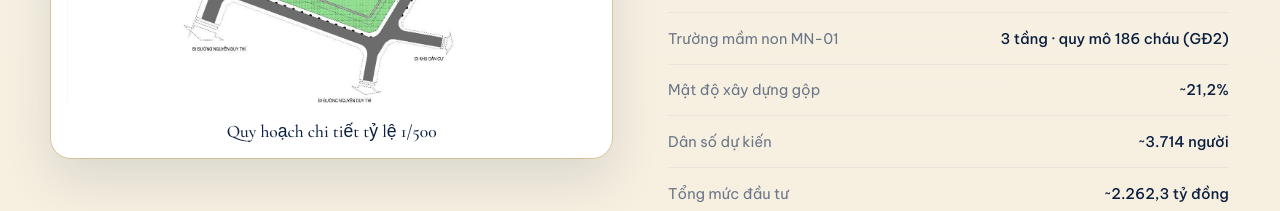
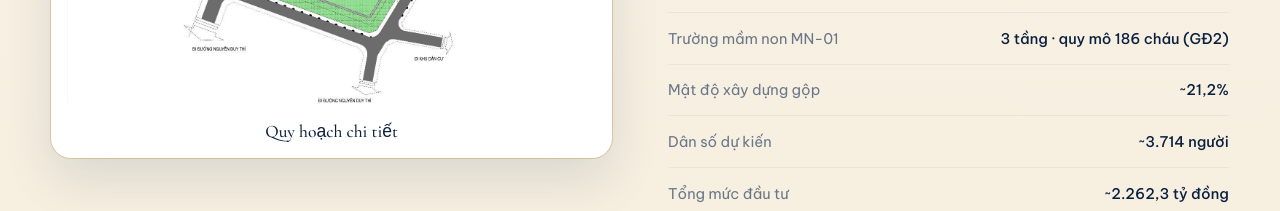
Before and after one commit to sonbkt303/minhphu-website, a Next.js app: page / in a window 1280 px wide. Shown: the part 6140-6351 px from the top of the page. Built offline with nearby package versions, Linux system fonts and the light colour scheme.

Commit message:
fix: update project overview text for clarity
- Revised the alt text for the project plan image to better reflect its content.
- Simplified the accompanying description for improved readability.

```diff
--- a/app/page.tsx
+++ b/app/page.tsx
@@ -370,8 +370,8 @@ export default function Home() {
             <ProjectCards projects={projects} />
             <div className="overview">
               <div className="ov-plan reveal">
-                <img src={P.plan} alt="Quy hoạch chi tiết tỷ lệ 1/500 Khu Đồng Mái" loading="lazy" />
-                <span>Quy hoạch chi tiết tỷ lệ 1/500</span>
+                <img src={P.plan} alt="Quy hoạch chi tiết Khu Đồng Mái" loading="lazy" />
+                <span>Quy hoạch chi tiết</span>
               </div>
               <div className="ov-info reveal">
                 <h3>Quy mô &amp; cơ cấu sử dụng đất</h3>
```
